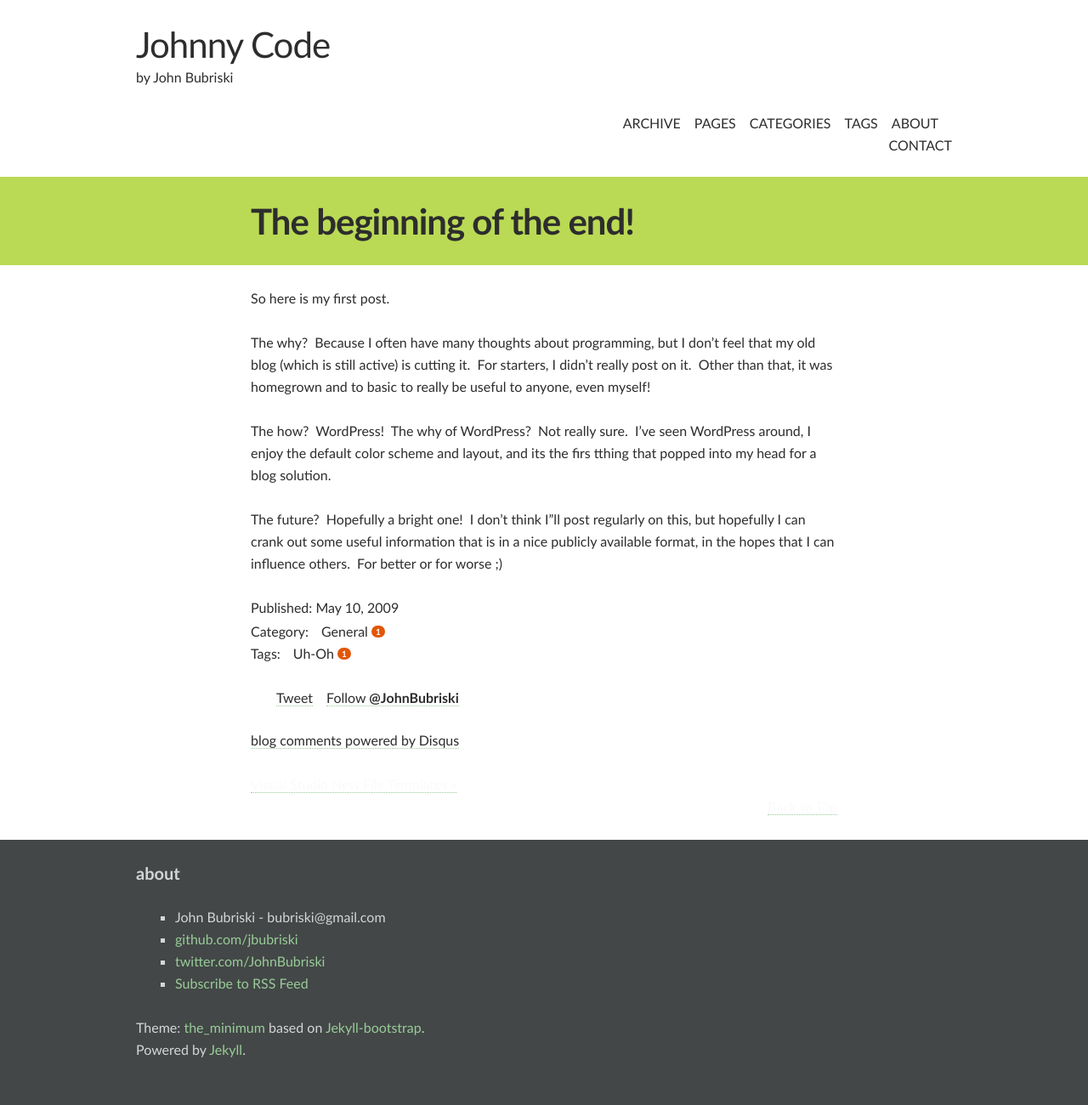
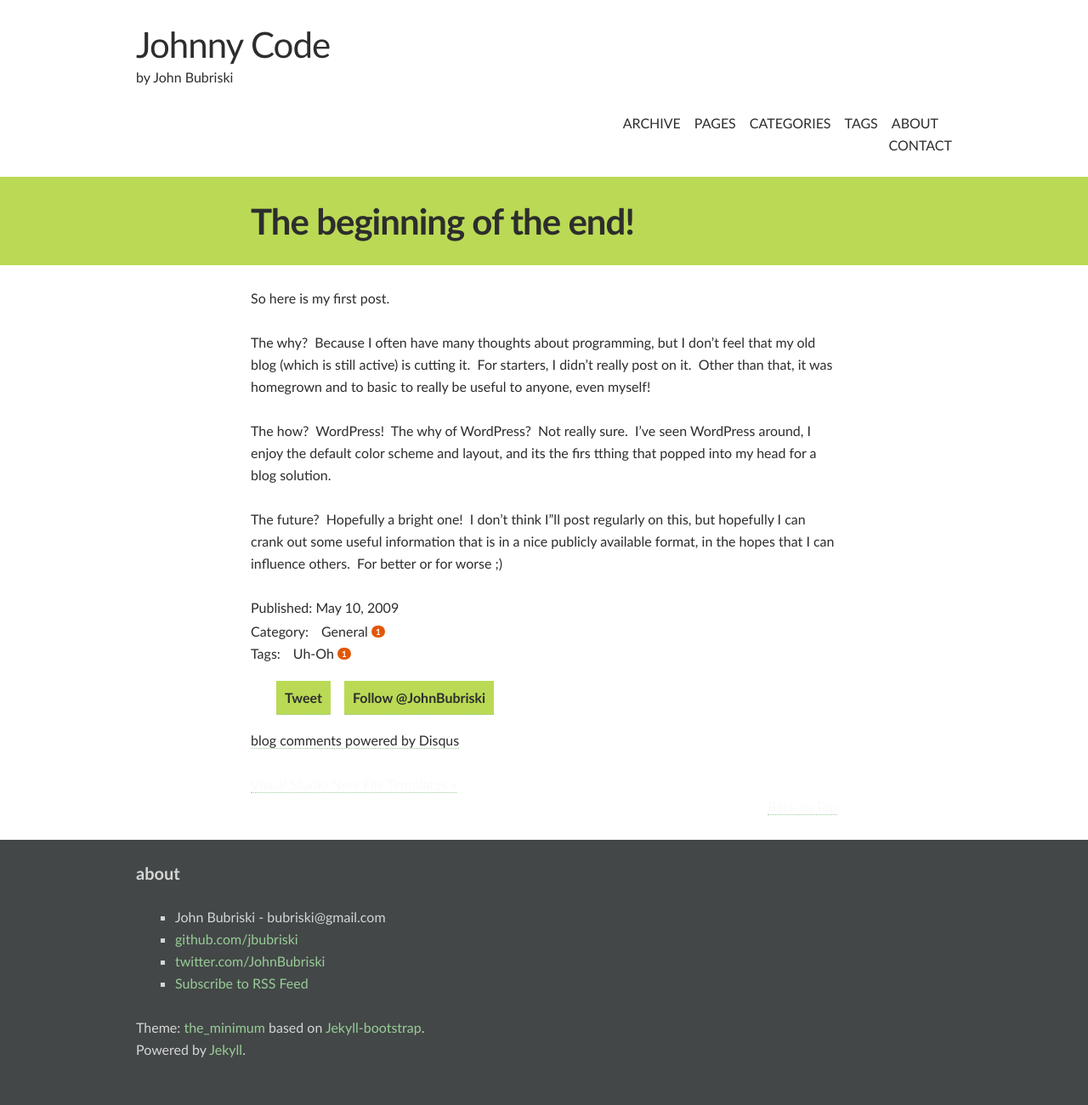
Before and after one commit to jbubriski/jbubriski.github.com, a Jekyll site: the page built from _posts/2009-05-10-hello-world-2.markdown, in a window 1280 px wide. Shown: the whole page at 85% size. Built offline with Jekyll 4.4.1, drawn with Linux system fonts in a browser that asks for light colours; a script that is not in the unit is left out; comment, search, counter and statistics services are not loaded.

Commit message:
Crappy styling for the remaining twitter links

```diff
--- a/_includes/themes/the-minimum/post.html
+++ b/_includes/themes/the-minimum/post.html
@@ -1,3 +1,12 @@
+<style type="text/css">
+.twitter-tweet a, .twitter-follow a {
+    background-color: #BADA55;
+    text-decoration: none;
+    padding: 10px;
+    border: none;
+    font-weight: bold;
+}
+</style>
 <article class="unit-article layout-post">
 	<div class="unit-inner unit-article-inner">
 		<div class="content">
```
